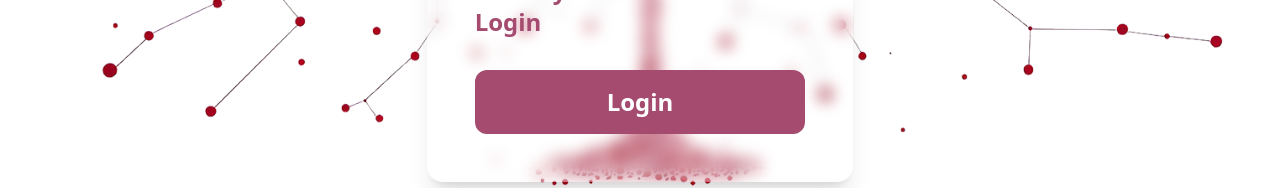
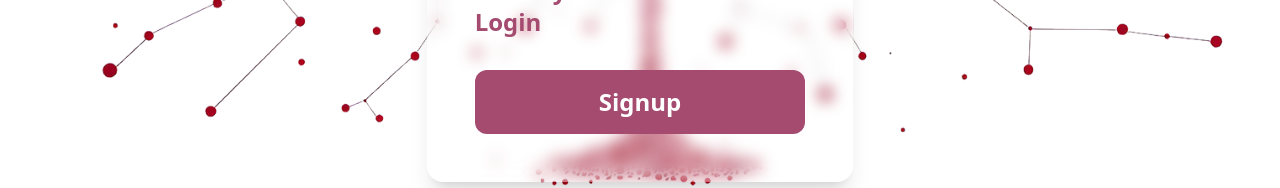
Before and after one commit to PeaceOloruntoba/nikita, a React (Vite) app: page /signup in a window 1280 px wide. Shown: the part 514-702 px from the top of the page. Built offline with nearby package versions, Linux system fonts and the light colour scheme.

Commit message:
Update Signup.jsx

```diff
--- a/src/pages/Signup.jsx
+++ b/src/pages/Signup.jsx
@@ -2,9 +2,14 @@ import React from "react";
 import { loginBg } from "../assets";
 import { NavLink, useNavigate } from "react-router";
 import Button from "../components/shared/Button";
+import { toast } from "sonner";
 
 export default function Signup() {
   const navigate = useNavigate();
+  function handleSignup() {
+    navigate("/login");
+    toast.success("Signup Successful, Please Login!");
+  }
   return (
     <div className="w-screen h-screen relative">
       <img src={loginBg} alt="" className="w-screen h-screen object-cover" />
@@ -35,9 +40,9 @@ export default function Signup() {
               </span>
             </div>
             <Button
-              value={"Login"}
+              value={"Signup"}
               className="bg-secondary rounded-xl text-white text-2xl font-semibold py-4 hover:bg-primary cursor-pointer"
-              onClick={() => navigate("/feedback")}
+              onClick={() => navigate("/login")}
             />
           </form>
         </div>
```
